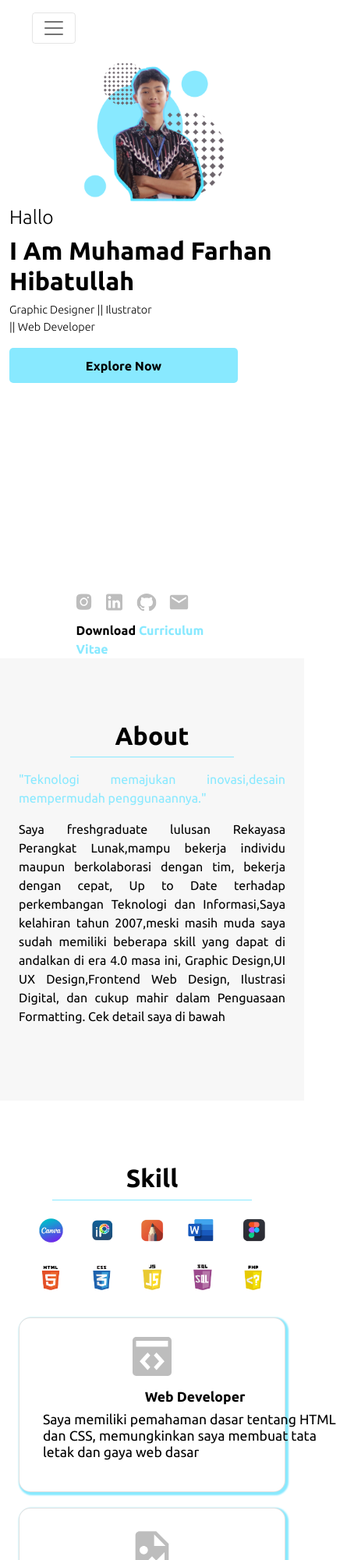
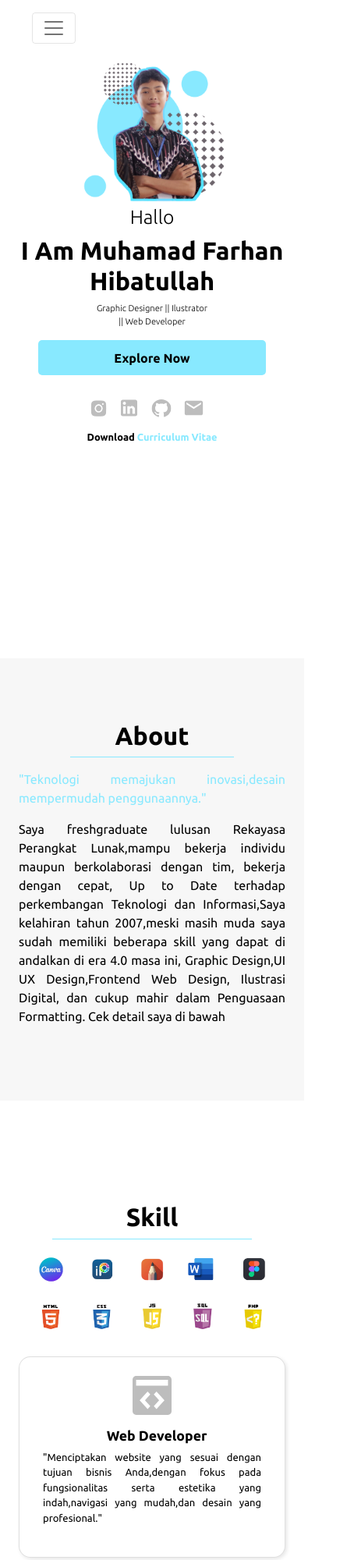
Before and after one commit to MFarhanHibatullah/portofolio, a plain HTML site: page index.html in a window 390 px wide. Shown: the top 2000 px of the page at 78% size, 445 px wide, since content can reach past the window. Drawn offline with nearby package versions, Linux system fonts and the light colour scheme.

Commit message:
Perubahan responsive dan index

```diff
--- a/css/responsive.css
+++ b/css/responsive.css
@@ -8,7 +8,33 @@
     }
 }
 
-@media screen and ( max-width : 768px ) {
+@media (max-width: 768px) {
+    #hero .order-1{
+        text-align: center;
+        justify-content: center;
+    }
+    #hero p{
+        font-size: 0.7rem;
+    }
+    #hero a{
+        font-size: 0.8rem;
+    }
+    #hero h1{
+        font-size: 1.2rem;
+    }
+    #skill h3 {
+        justify-content: center;
+        margin-left: -49px;
+
+    }
+    #hero {
+        text-align: center;
+        justify-content: center;
+
+    }
+    #hero .row{
+        position: relative;
+    }
     #hero img {
         width: 50%;
     }
@@ -40,6 +66,9 @@
         padding-right: 30px !important;
         margin-top: 20px;
     }
+    #portofolio .col-md-12 {
+        flex-direction: column;
+    }
 }
 
 @media screen and ( max-width : 576px ) {
@@ -62,13 +91,13 @@
 
 }
 
-@media screen and ( max-width : 380px ) {
+@media screen and ( max-width : 400px ) {
     #hero .order-1 {
         text-align: center;
         justify-content: center;
     }
 
-    #skill h3,p {
+    #skill p {
         font-size: small;
     }
     #hero {
@@ -81,7 +110,6 @@
     }
     #skill .card {
         width: auto !important;
-        font-size: small;
 
     }
     #hero .row {
--- a/css/style.css
+++ b/css/style.css
@@ -103,38 +103,42 @@ hr {
     padding-bottom: 80px;
     margin-bottom: 80px;
 }
+#skill {
+    min-height: 100px; /* Sesuaikan tinggi minimal */
+    width: 100%;
+    color: var(--fontColor);
+    padding: 50px 0; /* Memberikan jarak pada bagian atas dan bawah */
+}
 
-#skill {
-    min-height:600px;
-    width: 100%;
-    color:var(--fontColor);
-}
-#skill p,h3 {
-    color:var(--fontColor);
+#skill p {
+    color: var(--fontColor);
 }
 
 #skill img {
-    width : 12%;
-    margin : 10px;
+    width: 12%;
+    margin: 10px;
+    max-width: 100%; /* Supaya gambar tidak terdistorsi di ukuran layar kecil */
 }
 
 #skill .card {
     background-color: var(--mainColor);
     height: auto;
     border-radius: 15px;
-    width: auto;
-    font-size: small;
-    box-shadow: 2px 2px 2px 2px var(--ascentColor);
+    width: 100%; /* Membuat card lebih responsif */
+    box-shadow: 2px 2px 5px rgba(0, 0, 0, 0.1);
+    padding: 20px;
+    transition: background-color 0.3s ease, box-shadow 0.3s ease;
 }
 
 #skill .card:hover {
     background-color: var(--ascentColor);
+    box-shadow: 4px 4px 10px rgba(0, 0, 0, 0.2); /* Menambah efek bayangan pada hover */
 }
 
 #skill-konten {
-    margin-top: 120px;
+    margin-top: 50px;
+}
 
-}
 
 #sertifikat {
     margin-top: -170px;
--- a/index.html
+++ b/index.html
@@ -141,8 +141,8 @@
                                 </div>
 
                                 <div class="col pt-3">
-                                    <h3 class="text-sm-start fw-bold text-center">Web Developer<h3>
-                                        <p class="text-start">Saya memiliki pemahaman dasar tentang HTML dan CSS, memungkinkan saya membuat tata letak dan gaya web dasar</p>
+                                    <h3 class="text-sm-start fw-bold text-center">Web Developer</h3>
+                                    <p class="text-start">"Menciptakan website yang sesuai dengan tujuan bisnis Anda,dengan fokus pada fungsionalitas serta estetika yang indah,navigasi yang mudah,dan desain yang profesional."</p>
                                 </div>
                             </div>
                         </div>
@@ -158,8 +158,8 @@
                                 </div>
 
                                 <div class="col">
-                                        <h3 class="text-sm-start fw-bold text-center">Graphic Design<h3>
-                                            <p class="text-start">Saya memahami tentang design dan cukup mahir, dapat membuat berbagai poster, spanduk, dan iklan, untuk tujuan promosi</p>
+                                    <h3 class="text-sm-start fw-bold text-center">Graphic Design</h3>
+                                    <p class="text-start"> "Saya ahli dalam merancang elemen visual yang sesuai dengan tujuan klien ,baik itu logo, poster,iklan,atau konten pemasaran lainnya,untuk dapat menarik pelanggan."</p>
                                 </div>
                             </div>
                         </div>
@@ -175,8 +175,8 @@
                                 </div>
 
                                 <div class="col">
-                                            <h3 class="text-sm-start fw-bold text-center">Ilustrator<h3>
-                                                <p class="text-start">Saya dapat membuat ilustrasi sederhana dan grafik vektor dasar untuk berbagai proyek desain</p>
+                                    <h3 class="text-sm-start fw-bold text-center">Ilustrator</h3>
+                                    <p class="text-start"> "Dengan kemampuan dalam menggambar dan mendesain ilustrasi, saya mampu membuat gambar yang tidak hanya menarik tetapi juga sesuai dengan tujuan untuk keperluan proyek desain."</p>
                                 </div>
                             </div>
                         </div>
@@ -184,7 +184,8 @@
                 </div>
             </div>
         </div>
-        </div>
+    </section>
+
 
     </section>
 
```
Lines whose indentation alone changed are shown as unchanged.
